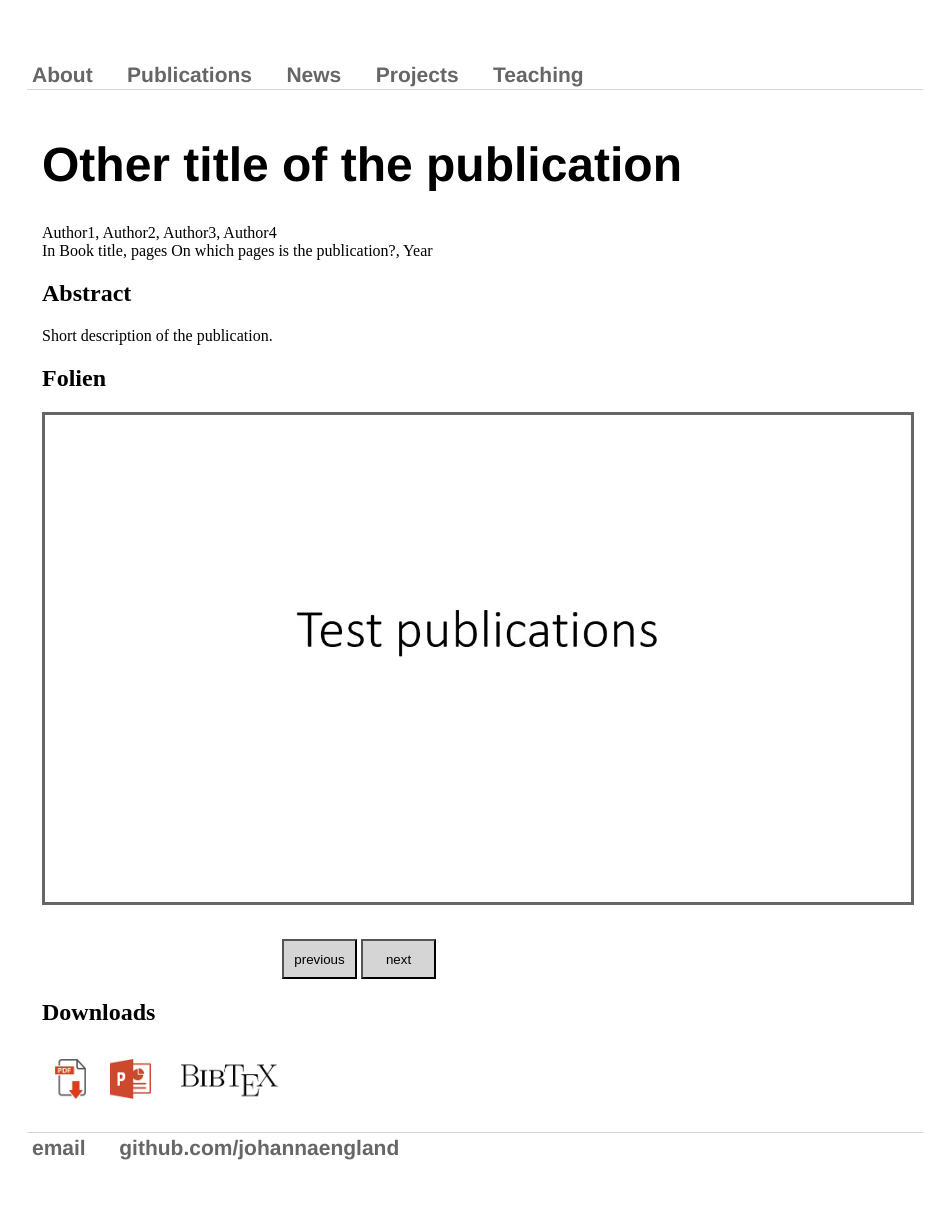
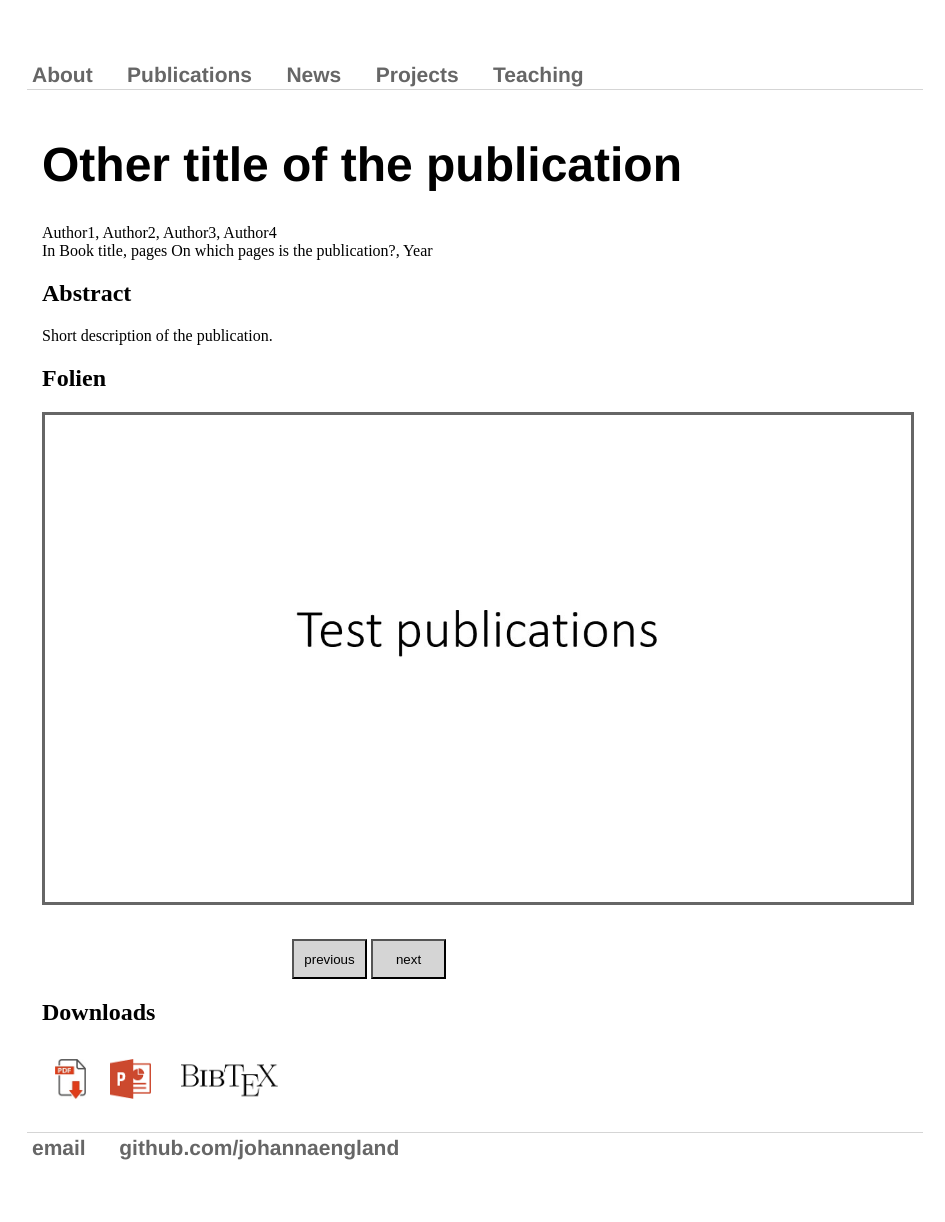
Before and after one commit to johannaengland/johannaengland.github.io, a Jekyll site: the page built from _publications/year-other-publication.md, in a window 1280 px wide. Shown: the whole page, without its empty margins (165-1110 px from the left). Built offline with Jekyll 4.4.1, drawn with Linux system fonts in a browser that asks for light colours.

Commit message:
Update main.css

```diff
--- a/css/main.css
+++ b/css/main.css
@@ -15,7 +15,7 @@
 }
 
 #slideshowButtons {
-    margin: 12px 240px 12px 240px;
+    margin: 12px 250px 12px 250px;
 }
 
 #url, #nameOfSlides, #fileEnding {
```
